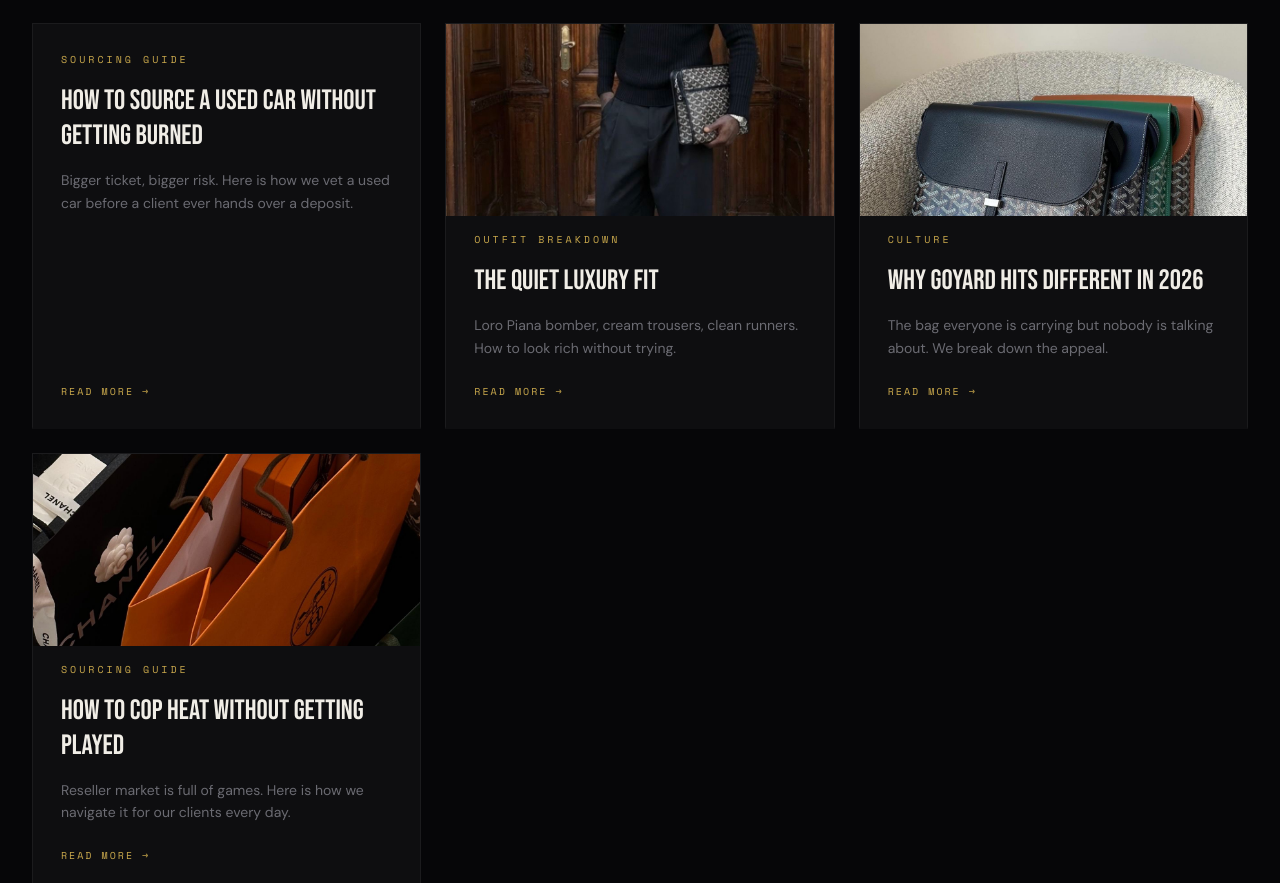
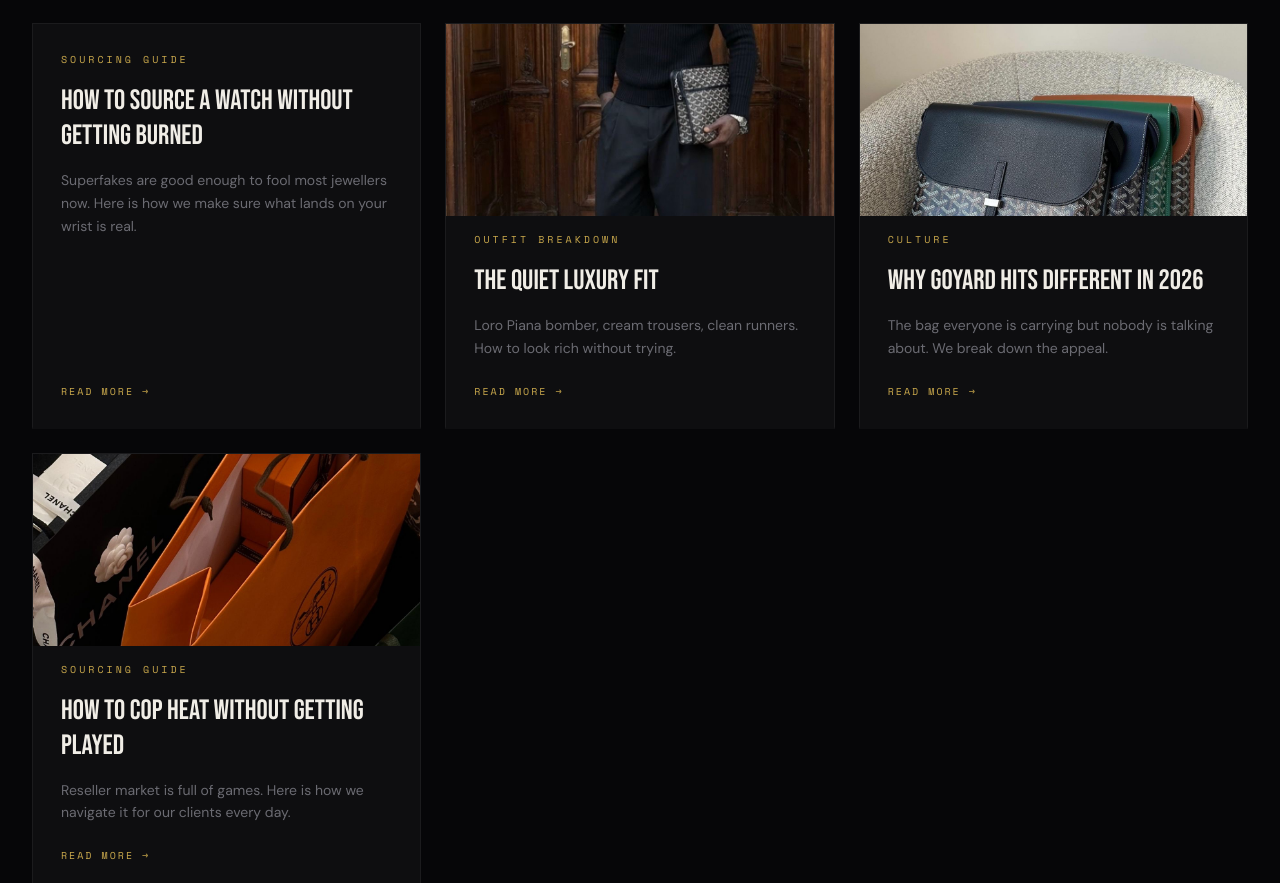
Before and after one commit to TS-Digital/my-sourceflow, a Next.js app in the folder the-shopper/: page /journal in a window 1280 px wide. Shown: the part 1480-2363 px from the top of the page. Built offline with nearby package versions, Linux system fonts and the light colour scheme; no server answers.

Commit message:
Swap sourcing guide article from used-car buying to watch buying

```diff
--- a/the-shopper/app/journal/posts.ts
+++ b/the-shopper/app/journal/posts.ts
@@ -69,18 +69,18 @@
     ],
   },
   {
-    slug: 'how-to-source-a-used-car-without-getting-burned',
+    slug: 'how-to-source-a-watch-without-getting-burned',
     category: 'SOURCING GUIDE',
-    title: 'HOW TO SOURCE A USED CAR WITHOUT GETTING BURNED',
+    title: 'HOW TO SOURCE A WATCH WITHOUT GETTING BURNED',
     date: 'July 2026',
     excerpt:
-      'Bigger ticket, bigger risk. Here is how we vet a used car before a client ever hands over a deposit.',
+      'Superfakes are good enough to fool most jewellers now. Here is how we make sure what lands on your wrist is real.',
     content: [
-      'A bag scam costs you a few hundred pounds and a bad week. A car scam costs you thousands and a legal headache. The stakes are different, so the process has to be tighter.',
-      'Step one, every time: a full history check before anyone gets excited. Outstanding finance, previous write-off status, stolen markers, mileage that does not add up against MOT records. Skip this and you are buying blind.',
-      'Step two: paperwork matches the person. The name on the V5C logbook should match the seller, and the registered address should match where you are viewing the car. Private sellers who "have the log book coming" or want to meet somewhere other than the registered address are a red flag, not a coincidence.',
-      'Step three: view in daylight, drive it properly, and get an independent inspection before money changes hands — not the seller\'s mechanic, yours. We arrange this for every client so nobody is relying on a five-minute test drive and a gut feeling.',
-      'This is a new lane for us but the principle is identical to sourcing a bag or a pair of trainers: know the category, verify before you commit, and do the boring due diligence so the client does not have to. Drop a request and we will run the whole process for you.',
+      'Watches are a different level of risk to a bag or a pair of trainers. The counterfeit game has gotten scary good — superfakes now run genuine movements and pass a magnet test and a loupe check. A quick glance is not authentication, it is a guess.',
+      'Step one: papers, box, and service history. A full set matters for resale and for proving the piece is what it claims to be, but papers can be faked too — so the serial number gets cross-checked against the manufacturer, not just read off the case back.',
+      'Step two: know your source. Authorized dealers control allocation and waitlists on the pieces everyone wants, which pushes real demand onto the grey market. Grey market is fine when the dealer is established and reputable — it is the random marketplace listing with "no returns, cash only" that gets people burned.',
+      'Step three: independent verification before money moves, every time. Not the seller\'s watchmaker — an independent one who opens the case back and checks the movement itself. On anything four figures and up, this step is non-negotiable.',
+      'Same principle as everything else we source: know the category cold, verify before committing, and take the risk off the client\'s hands. Drop a request and we will run the whole process for you.',
     ],
   },
   {
```
